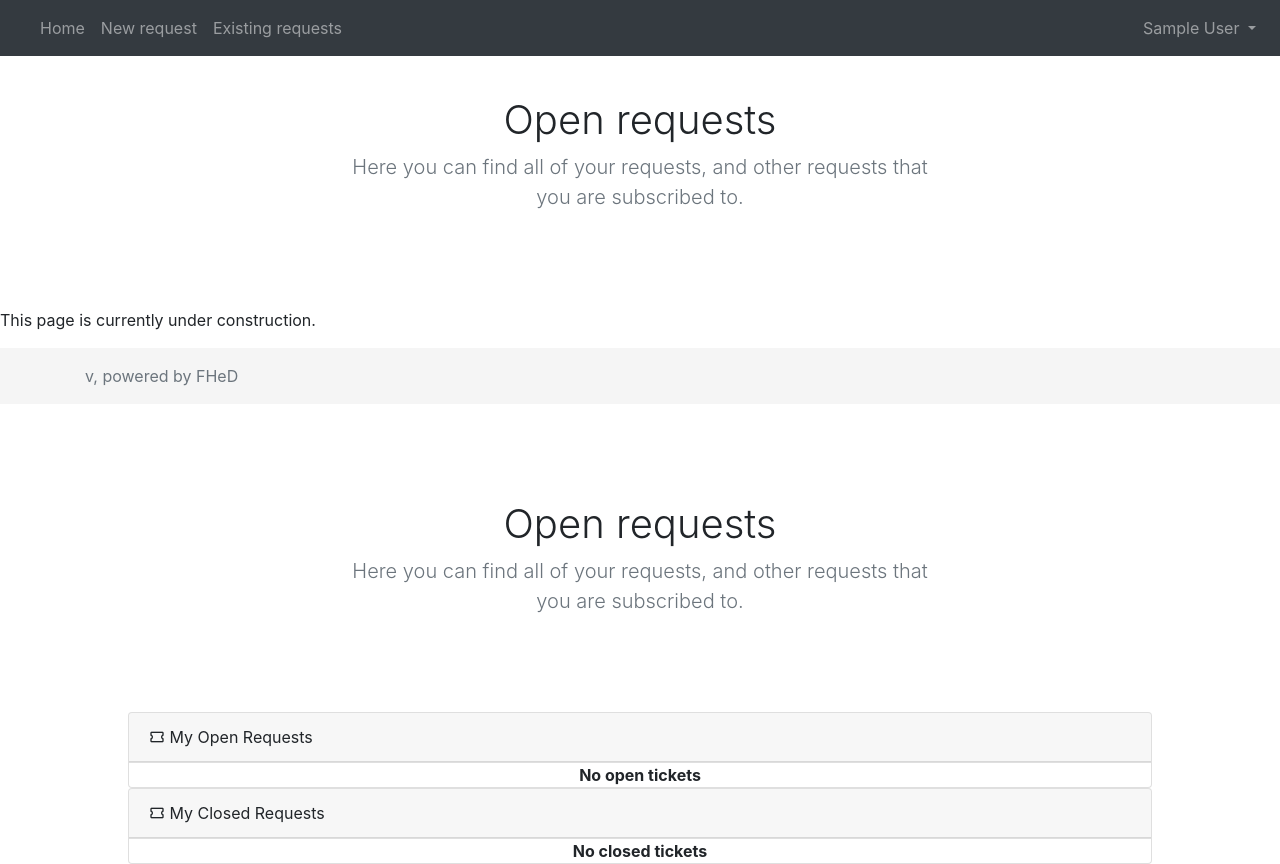
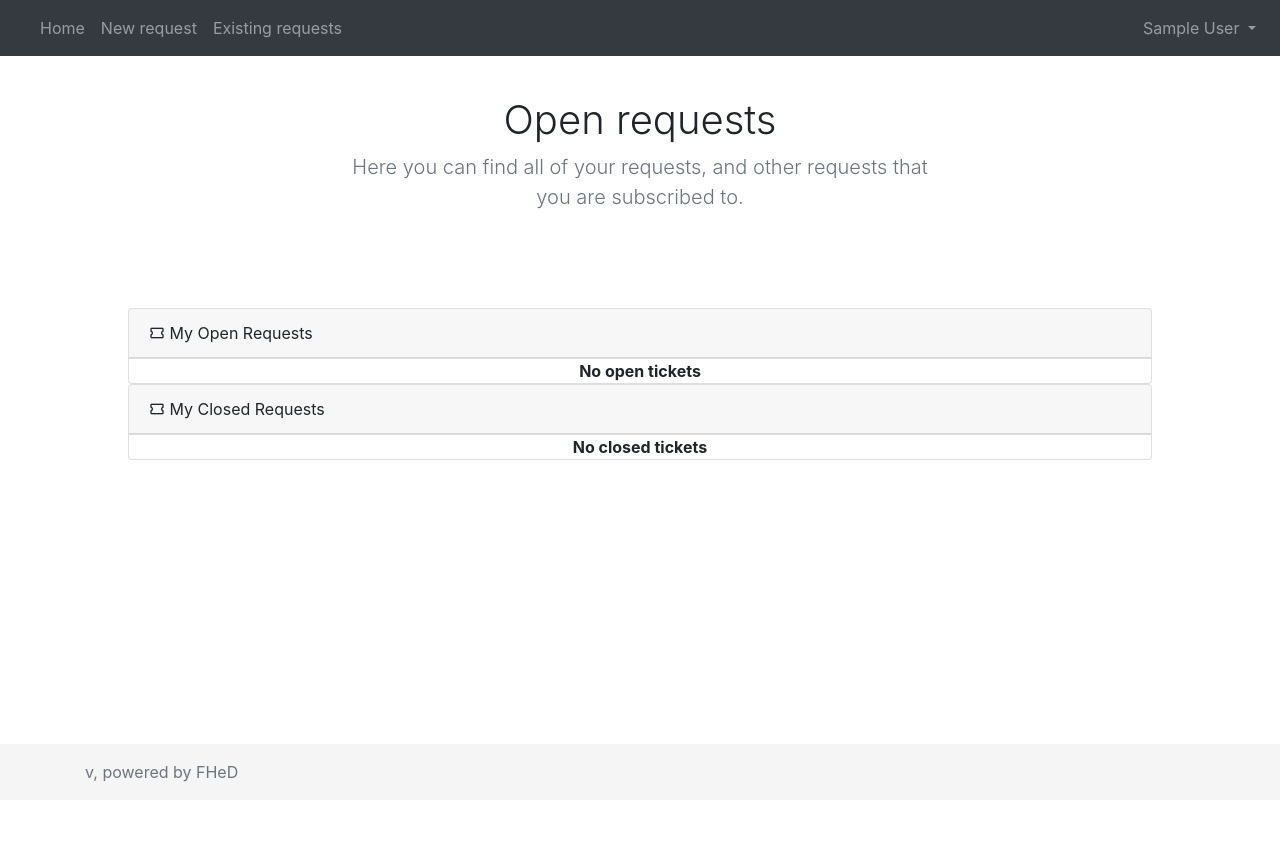
Before and after one commit to luketainton/FHeD, a PHP site: page /existing.php in a window 1280 px wide. After the commit the page ends 782 px from the top, so only its background shows below. Run offline with PHP 8.4, Linux system fonts and the light colour scheme; the visitor is signed in with stand-in values (Sample User, id 1); data that the repository does not hold is empty; some libraries are stand-ins or nearby versions.

Commit message:
Update existing.php

```diff
--- a/app/public/existing.php
+++ b/app/public/existing.php
@@ -30,49 +30,6 @@
 
       }
 ?>
-
-
-
-<!-- Begin page content -->
-<main role="main" class="flex-shrink-0">
-
-  <?php if (is_signed_in()) { ?>
-    <section class="jumbotron text-center">
-      <div class="container">
-        <h1>Open requests</h1>
-        <p class="lead text-muted">
-          Here you can find all of your requests, and other requests that you are subscribed to.
-        </p>
-      </div>
-    </section>
-
-      <section>
-        <p>This page is currently under construction.</p>
-      </section>
-    <?php } else { ?>
-      <section>
-        <div class='alert alert-danger alert-dismissible fade show' role='alert'>
-          You need to log in to access this page.
-          <button type='button' class='close' data-dismiss='alert' aria-label='Close'>
-            <span aria-hidden='true'>&times;</span>
-          </button>
-        </div>
-      </section>
-    <?php } ?>
-
-</main>
-
-<?php
-    require_once __DIR__ . "/../includes/footer.php";
-?>
-
-
-
-
-
-
-
-
 
 
 
```
